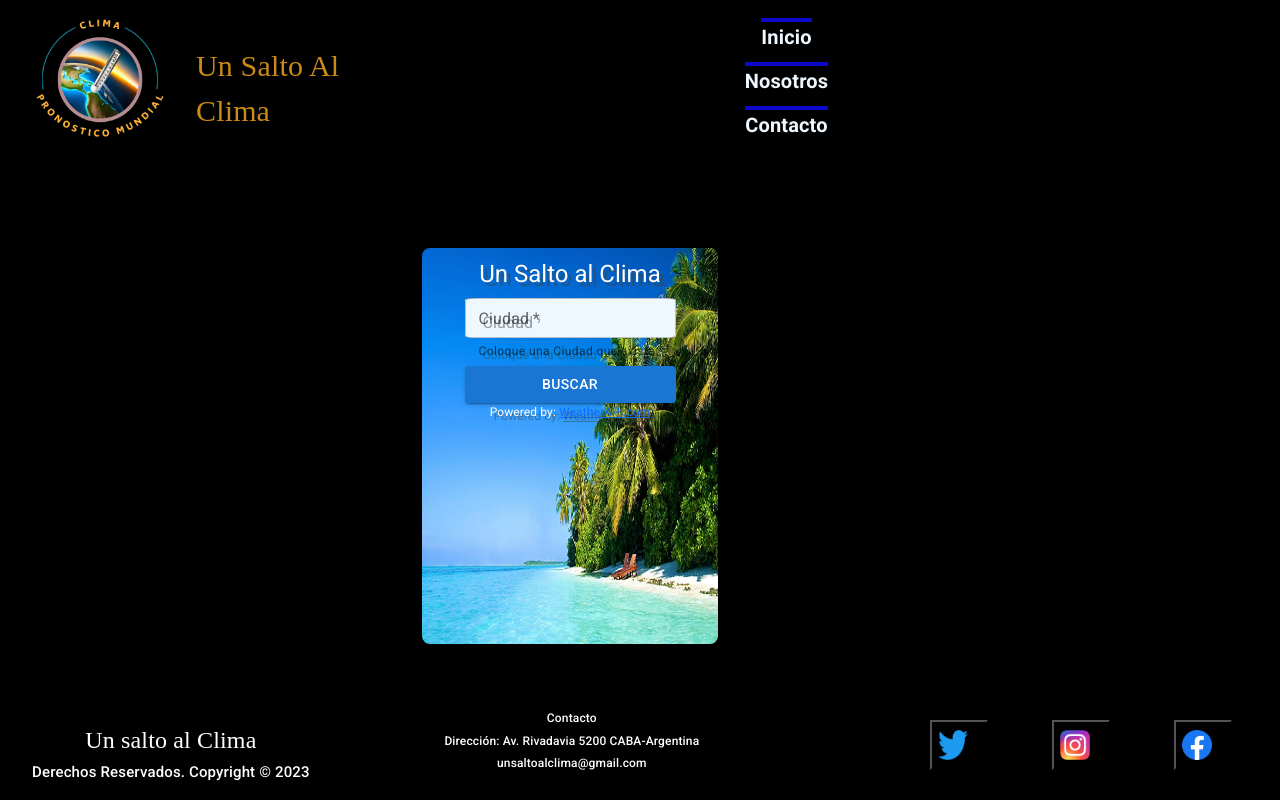
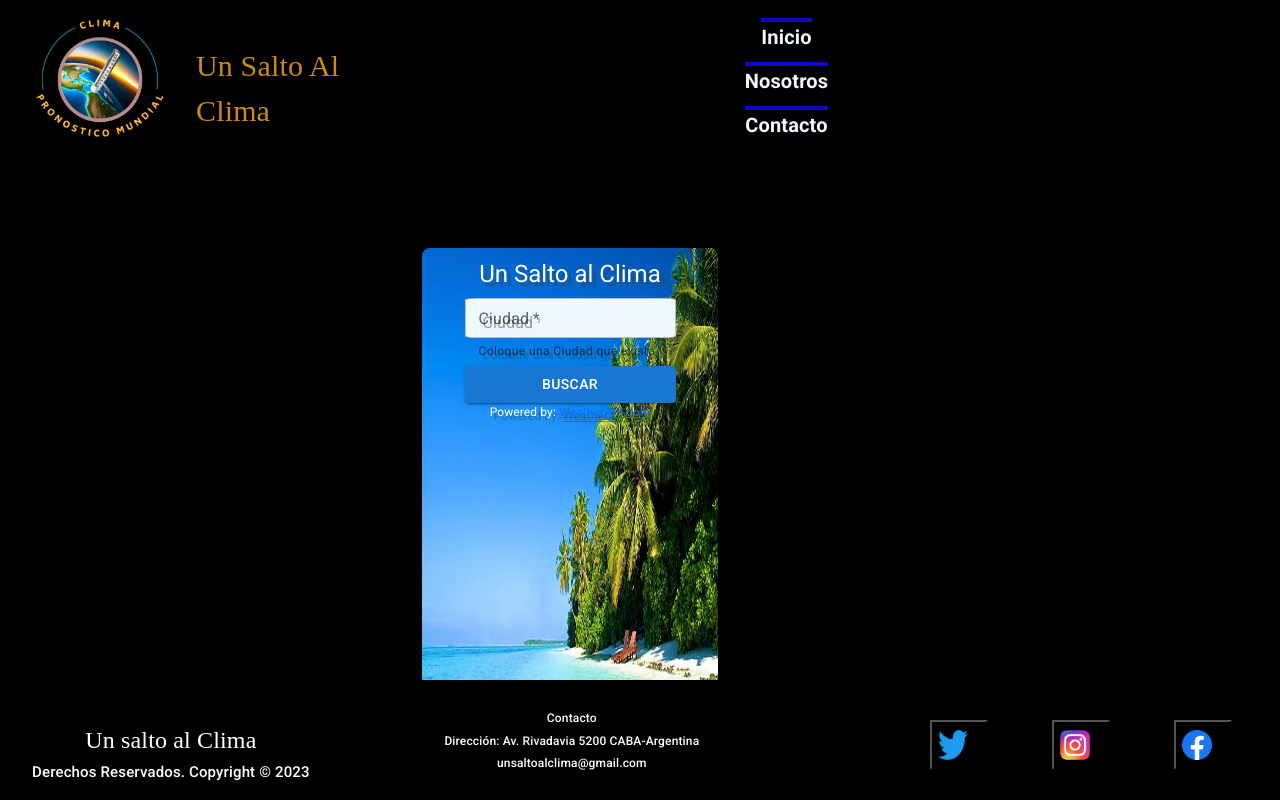
Before and after one commit to Nellyta82/ProyectoDelClima-, a React (Vite) app: page /Inicio in a window 1280 px wide. Built offline with nearby package versions, Linux system fonts and the light colour scheme.

Commit message:
Nuevo acomodo

```diff
--- a/src/index.css
+++ b/src/index.css
@@ -26,7 +26,7 @@ body {
   position: absolute;
   transform: translate(0%, 0%);
   margin-top: 100px;
-  height: 380px;
+  height: 500px;
   width: 300px;
   border: 2px solid black;
   border-radius: 10px 10px 10px 10px;
@@ -201,7 +201,7 @@ footer {
   #Contenedor{
     margin-left: 400px;
     margin-top: 80px;
-    height: 400px;
+    height: 500px;
   }
 
   .contact-form{
@@ -261,7 +261,7 @@ footer {
     #Contenedor{
       margin-left: 80px;
       margin-top: 100px;
-      height: 420px;
+      height: 450px;
     }
 
     .contact-form{
@@ -333,7 +333,7 @@ footer {
     #Contenedor{
       margin-left: 50px;
       margin-top: 120px;
-      height: 400px;
+      height: 500px;
     }
 
     .contact-form{
```
